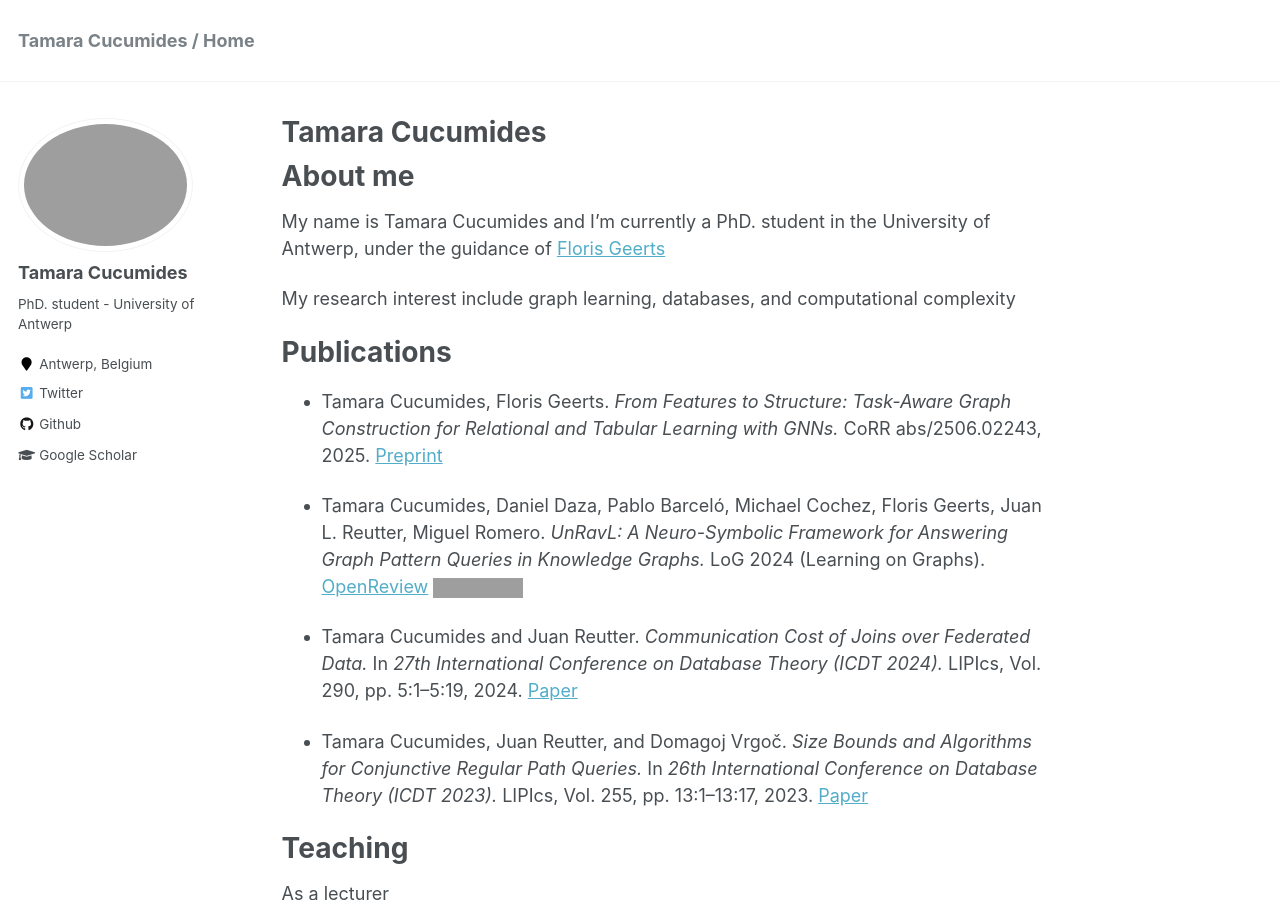
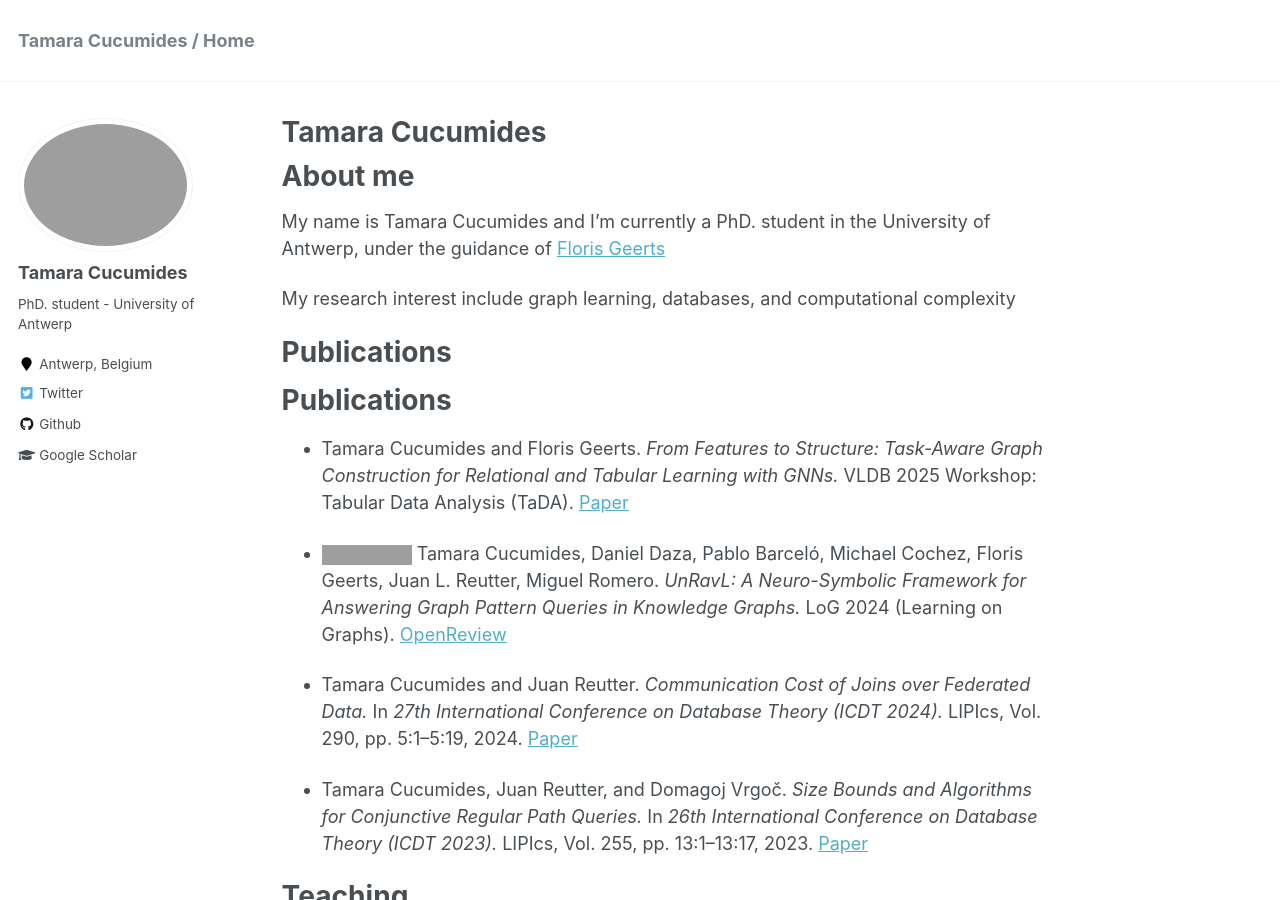
Before and after one commit to TamaraCucumides/TamaraCucumides.github.io, a Jekyll site: the page built from _pages/about.md, in a window 1280 px wide and 900 px high. Built offline with Jekyll 4.4.1, drawn with Linux system fonts in a browser that asks for light colours; grey boxes are pictures that could not be loaded.

Commit message:
Update about.md

```diff
--- a/_pages/about.md
+++ b/_pages/about.md
@@ -18,13 +18,15 @@ My research interest include graph learning, databases, and computational comple
 
 Publications
 ======
-* Tamara Cucumides, Floris Geerts. *From Features to Structure: Task-Aware Graph Construction for Relational and Tabular Learning with GNNs.* CoRR abs/2506.02243, 2025. [Preprint](https://arxiv.org/abs/2506.02243)
+# Publications
 
-* Tamara Cucumides, Daniel Daza, Pablo Barceló, Michael Cochez, Floris Geerts, Juan L. Reutter, Miguel Romero. *UnRavL: A Neuro-Symbolic Framework for Answering Graph Pattern Queries in Knowledge Graphs.* LoG 2024 (Learning on Graphs). [OpenReview](https://openreview.net/forum?id=mLwtkzMobz) ![Best Paper Honorable Mention](https://img.shields.io/badge/Best%20Paper-Honorable%20Mention-%23ff69b4)
+- Tamara Cucumides and Floris Geerts. *From Features to Structure: Task-Aware Graph Construction for Relational and Tabular Learning with GNNs.* VLDB 2025 Workshop: Tabular Data Analysis (TaDA). [Paper](https://www.vldb.org/2025/Workshops/VLDB-Workshops-2025/TaDA/TaDA25_5.pdf)
 
-* Tamara Cucumides and Juan Reutter. *Communication Cost of Joins over Federated Data.* In *27th International Conference on Database Theory (ICDT 2024).* LIPIcs, Vol. 290, pp. 5:1–5:19, 2024. [Paper](https://drops.dagstuhl.de/entities/document/10.4230/LIPIcs.ICDT.2024.5)
+- ![Best Paper Honorable Mention](https://img.shields.io/badge/Best%20Paper-Honorable%20Mention-%23ff69b4) Tamara Cucumides, Daniel Daza, Pablo Barceló, Michael Cochez, Floris Geerts, Juan L. Reutter, Miguel Romero. *UnRavL: A Neuro-Symbolic Framework for Answering Graph Pattern Queries in Knowledge Graphs.* LoG 2024 (Learning on Graphs). [OpenReview](https://openreview.net/forum?id=mLwtkzMobz)
 
-* Tamara Cucumides, Juan Reutter, and Domagoj Vrgoč. *Size Bounds and Algorithms for Conjunctive Regular Path Queries.* In *26th International Conference on Database Theory (ICDT 2023).* LIPIcs, Vol. 255, pp. 13:1–13:17, 2023. [Paper](https://drops.dagstuhl.de/entities/document/10.4230/LIPIcs.ICDT.2023.13)
+- Tamara Cucumides and Juan Reutter. *Communication Cost of Joins over Federated Data.* In *27th International Conference on Database Theory (ICDT 2024).* LIPIcs, Vol. 290, pp. 5:1–5:19, 2024. [Paper](https://drops.dagstuhl.de/entities/document/10.4230/LIPIcs.ICDT.2024.5)
+
+- Tamara Cucumides, Juan Reutter, and Domagoj Vrgoč. *Size Bounds and Algorithms for Conjunctive Regular Path Queries.* In *26th International Conference on Database Theory (ICDT 2023).* LIPIcs, Vol. 255, pp. 13:1–13:17, 2023. [Paper](https://drops.dagstuhl.de/entities/document/10.4230/LIPIcs.ICDT.2023.13)
 
 
 Teaching
```
